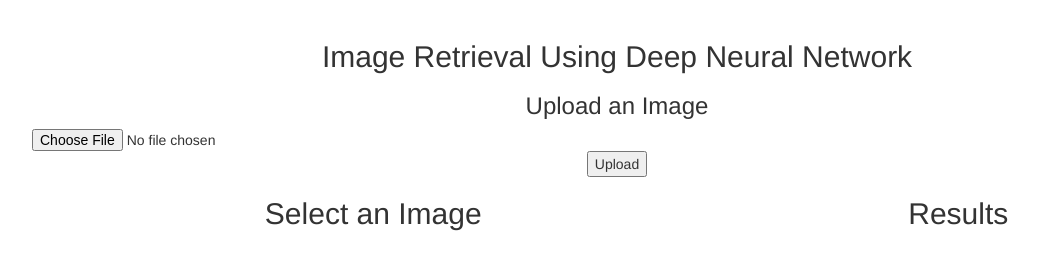
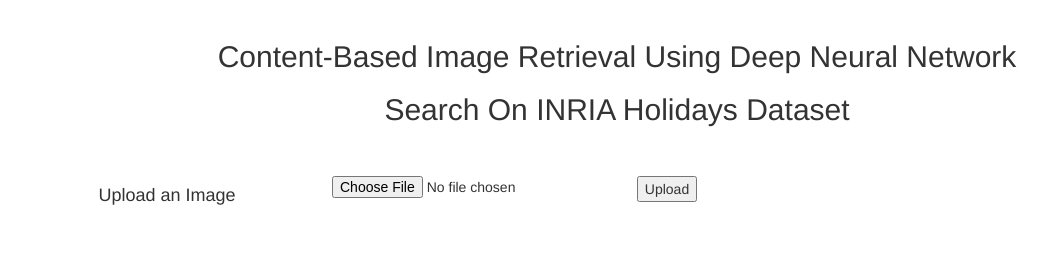
Before and after one commit to tweddielin/flask-imsearch, a Flask app: page / in a window 1280 px wide. Shown: the top 257 px of the page, without its empty margins (23-1070 px from the left). Run offline with Flask 2, Linux system fonts and the light colour scheme; parts of the project's set-up code (start-up, migrations or seed data) failed here and were passed over; some libraries are stand-ins or nearby versions.

Commit message:
add requirements.txt

```diff
--- a/app/app.py
+++ b/app/app.py
@@ -1,5 +1,5 @@
 import os
-from flask import Flask, render_template, request, jsonify, flash, url_for, redirect
+from flask import Flask, render_template, request, jsonify, flash, url_for, redirect, send_from_directory
 #from imsearch.colordescriptor import ColorDescriptor
 from imsearch.deepfeature import DeepFeature
 from imsearch.searcher import Searcher
@@ -7,7 +7,7 @@
 from werkzeug import secure_filename
 # create flask instance
 
-UPLOAD_FOLDER = 'static'
+UPLOAD_FOLDER = '/home/tweddielin/cbir/flask-imsearch/app/static'
 ALLOWED_EXTENSIONS = set(['txt', 'pdf', 'png', 'jpg', 'jpeg', 'gif', 'JPG'])
 INDEX = os.path.join(os.path.dirname(__file__), 'deep_index.csv')
 #INDEX = os.path.join(os.path.dirname(__file__), 'index.csv')
@@ -78,14 +78,32 @@
 
 @app.route('/uploader', methods=['GET', 'POST'])
 def upload_file():
+    print "UPLOADING!!!"
     if request.method == 'POST':
+        print "POST SUCCESSFULLY!!"
+        if 'file' not in request.files:
+            print "FILE IS NOT IN REQUEST.FILE!!!"
+            flash('No file part')
+            return redirect(request.url)
         file = request.files['file']
+
+        if file.filename == '':
+            print "FILE NAME IS NULL!!!"
+            flash('No selected file')
+            return redirect(request.url)
+
         if file and allowed_file(file.filename):
+            print "SAVING!!!"
             filename = secure_filename(file.filename)
-            file.save(os.path.join(app.config['UPLOAD_FOLDER'], 'upload.jpg'))
+            print os.path.join(app.config['UPLOAD_FOLDER'], filename)
+            file.save(os.path.join(app.config['UPLOAD_FOLDER'], "upload.jpg"))
             #flash("file uploaded successfully!")
+            #return redirect(url_for('uploaded_file',filename=filename))
             return render_template('index.html')
 
+@app.route('/static/<filename>')
+def uploaded_file(filename):
+    return send_from_directory(app.config['UPLOAD_FOLDER'],filename)
 
 # run!
 if __name__ == '__main__':
--- a/app/static/main.js
+++ b/app/static/main.js
@@ -51,8 +51,9 @@
         $("#searching").hide();
         // loop through results, append to dom
         for (i = 0; i < data.length; i++) {
-            $("#results").append('<tr><th><a href="'+url+data[i]["image"]+'"><img src="'+url+data[i]["image"]+
+            $("#results").append('<tr><th><a href="'+url+data[i]["image"]+'" target="_blank"'+'"><img src="'+url+data[i]["image"]+
             '" class="result-img"></a></th><th>'+data[i]['score']+'</th></tr>')
+
         };
       },
       // handle error
--- a/app/templates/index.html
+++ b/app/templates/index.html
@@ -7,13 +7,19 @@
 {% block content %}
 
 <div class="row">
-<h2> Image Retrieval Using Deep Neural Network </h2>
-<h3>Upload an Image</h3>
-  <form action="uploader" method="POST" enctype="multipart/form-data">
-      <input type="file" name="file">
-      <input type="submit" value="Upload">
-  </form>
+<h2> Content-Based Image Retrieval Using Deep Neural Network </h2>
+<h2> Search On INRIA Holidays Dataset </h2>
+<br >
+<br>
+<div class="row">
+    <div class="col-sm-3"><h4>Upload an Image</h4></div>
+        <form action="uploader" method="POST" enctype="multipart/form-data">
+            <div class="col-sm-3"><input type="file" name="file"></div>
+            <div class="col-sm-1"><input type="submit" value="Upload"></div>
+        </form>
 </div>
+</div>
+<br>
 <div class="row">
   <div class="col-md-7">
     <h2>Select an Image</h2>
```
Also changed, not shown: requirements.txt (added, +23 -0 lines).
